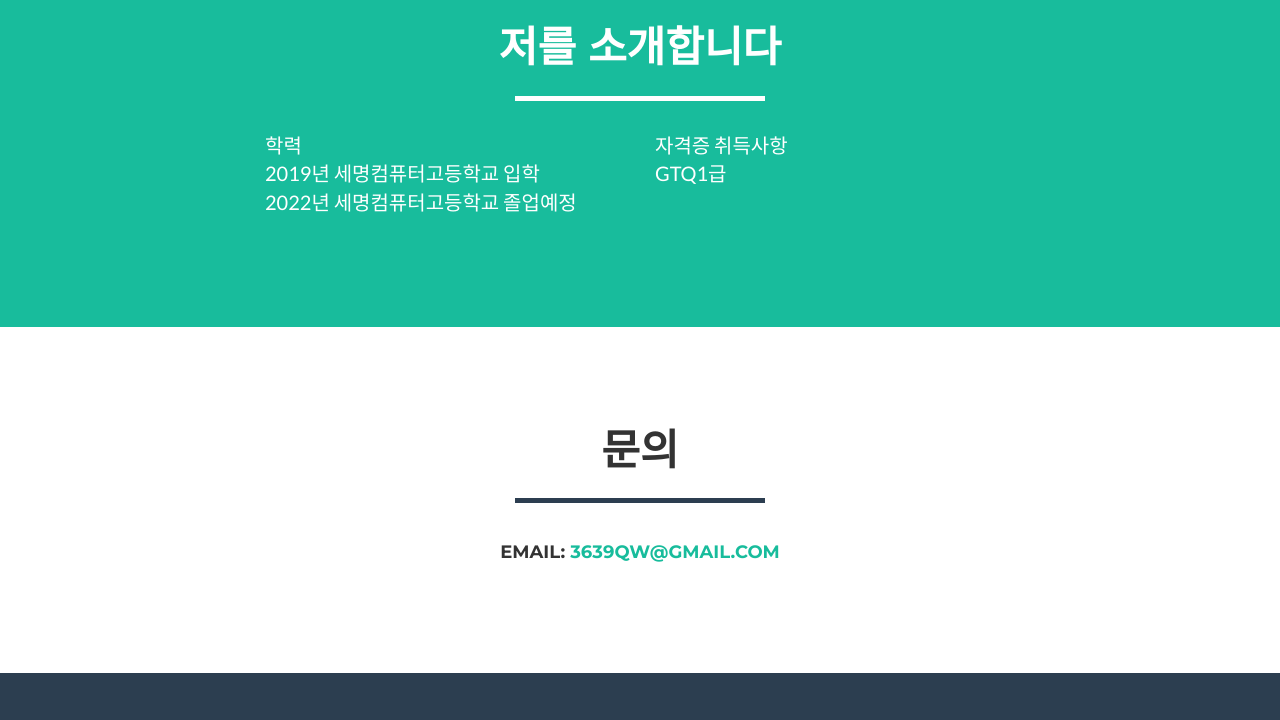
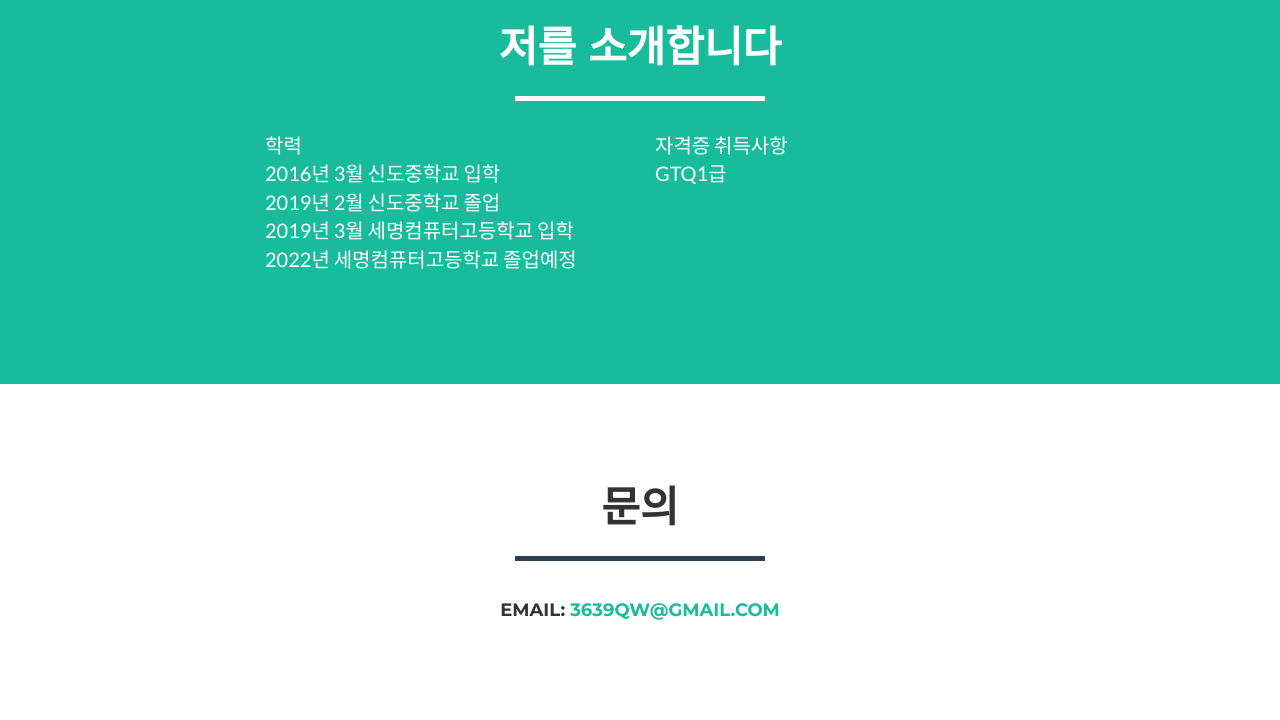
Before and after one commit to 3639qw/portfolio, a website: page index.html in a window 1280 px wide. Shown: the part 2520-3240 px from the top of the page. Drawn offline with nearby package versions, Linux system fonts and the light colour scheme.

Commit message:
Edit Edu

```diff
--- a/index.html
+++ b/index.html
@@ -263,7 +263,7 @@
             </div>
             <div class="row">
                 <div class="col-lg-4 col-lg-offset-2">
-                    <p>학력<br>2019년 세명컴퓨터고등학교 입학<br>2022년 세명컴퓨터고등학교 졸업예정</p>
+                    <p>학력<br>2016년 3월 신도중학교 입학<br>2019년 2월 신도중학교 졸업<br>2019년 3월 세명컴퓨터고등학교 입학<br>2022년 세명컴퓨터고등학교 졸업예정</p>
                 </div>
                 <div class="col-lg-4">
                     <p>자격증 취득사항<br>
```
